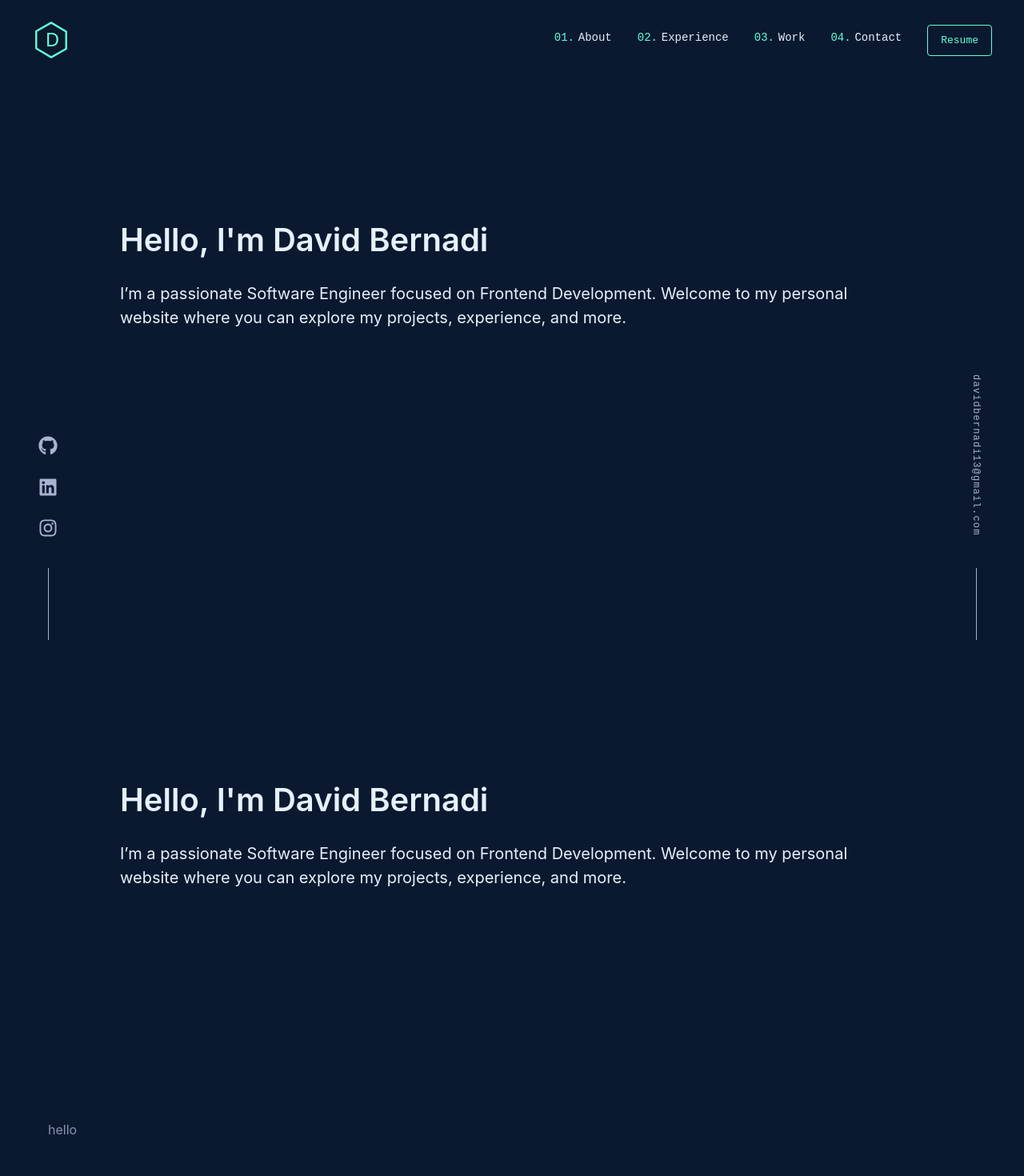
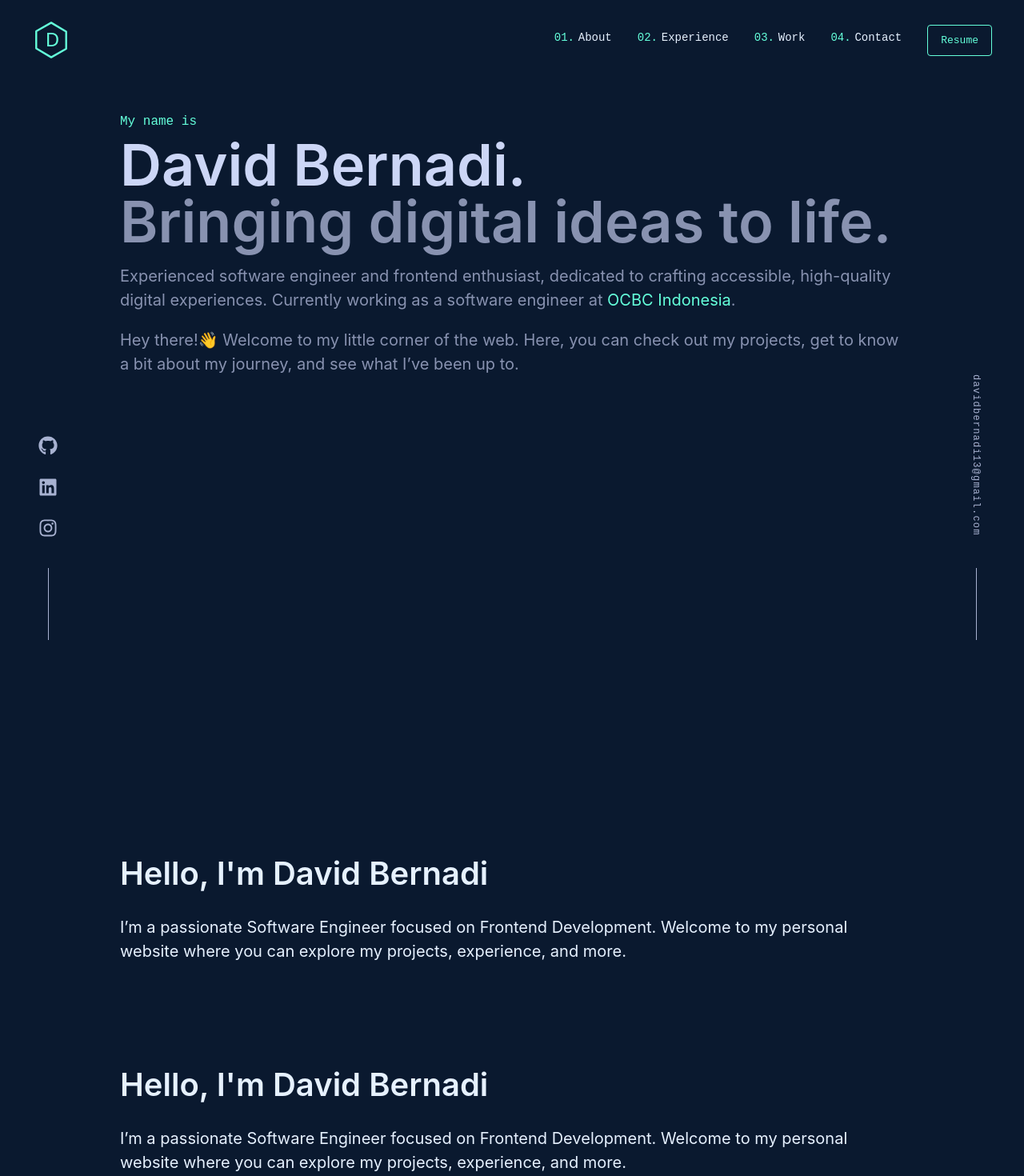
Before and after one commit to david1312/dav-webdev-personal, a Next.js app: page / in a window 1280 px wide. Shown: the top 1470 px of the page at 80% size. Built offline with nearby package versions, Linux system fonts and the light colour scheme.

Commit message:
intro content

```diff
--- /dev/null
+++ b/src/components/About/About.styles.tsx
@@ -0,0 +1,22 @@
+import styled from "@emotion/styled";
+
+export const IntroWrapper = styled.section`
+  padding-top: 20px;
+  margin-top: 100px;
+  font-font-family:
+  height: calc(100vh - 100px); /* Full height minus the header height */
+  text-align: left;
+  color: var(--white); /* Adjust text color as needed */
+`;
+
+export const IntroContent = styled.div`
+  h1 {
+    font-size: 2.5rem;
+    margin-bottom: 1rem;
+  }
+
+  p {
+    font-size: 1.25rem;
+    line-height: 1.5;
+  }
+`;
--- /dev/null
+++ b/src/components/About/About.tsx
@@ -0,0 +1,19 @@
+import React from "react";
+import { IntroWrapper, IntroContent } from "./About.styles";
+
+const About: React.FC = () => {
+  return (
+    <IntroWrapper>
+      <IntroContent>
+        <h1>{`Hello, I'm David Bernadi`}</h1>
+        <p>
+          I’m a passionate Software Engineer focused on Frontend Development.
+          Welcome to my personal website where you can explore my projects,
+          experience, and more.
+        </p>
+      </IntroContent>
+    </IntroWrapper>
+  );
+};
+
+export default About;
--- a/src/components/Intro/Intro.styles.tsx
+++ b/src/components/Intro/Intro.styles.tsx
@@ -1,20 +1,36 @@
 import styled from "@emotion/styled";
 
-export const IntroWrapper = styled.section`
-  display: flex;
-  align-items: center;
-  justify-content: center;
-  height: calc(100vh - 100px); /* Full height minus the header height */
+interface IntroStylesProps {
+  isMobile: boolean;
+}
+
+export const IntroWrapper = styled.section<IntroStylesProps>`
+  padding-top: ${({ isMobile }) => (isMobile ? "0" : "40px")};
+  margin-top: 100px;
+  height: 100vh;
   text-align: left;
-  color: var(--white); /* Adjust text color as needed */
 `;
 
-export const IntroContent = styled.div`
-  margin: 0 auto;
+export const IntroContent = styled.div<IntroStylesProps>`
+  h1 {
+    line-height: 1.1;
+    color: var(--lightest-slate);
+    font-size: ${({ isMobile }) => (isMobile ? "var(--fz-heading)" : "72px")};
+    font-family: var(--font-sans);
+    &.intro-desc {
+      line-height: 0.9;
+      color: var(--slate);
+    }
+  }
+  h4 {
+    color: var(--green);
+    font-family: var(--font-mono);
+    font-size: clamp(var(--fz-sm), 5vw, var(--fz-md));
+    font-weight: 400;
 
-  h1 {
-    font-size: 2.5rem;
-    margin-bottom: 1rem;
+    @media (max-width: 480px) {
+      margin: 0 0 20px 2px;
+    }
   }
 
   p {
--- a/src/components/Intro/Intro.tsx
+++ b/src/components/Intro/Intro.tsx
@@ -1,15 +1,29 @@
 import React from "react";
 import { IntroWrapper, IntroContent } from "./Intro.styles";
+import { useIsMobileContext } from "@/context/IsMobileContext";
+import Link from "next/link";
 
 const Intro: React.FC = () => {
+  const { isMobile } = useIsMobileContext();
   return (
-    <IntroWrapper>
-      <IntroContent>
-        <h1>{`Hello, I'm David Bernadi`}</h1>
+    <IntroWrapper isMobile={isMobile}>
+      <IntroContent isMobile={isMobile}>
+        <h4>My name is</h4>
+        <h1>David Bernadi.</h1>
+        <h1 className="intro-desc">Bringing digital ideas to life.</h1>
         <p>
-          I’m a passionate Software Engineer focused on Frontend Development.
-          Welcome to my personal website where you can explore my projects,
-          experience, and more.
+          Experienced software engineer and frontend enthusiast, dedicated to
+          crafting accessible, high-quality digital experiences. Currently
+          working as a software engineer at{" "}
+          <Link href={"xxx"} target="_blank" className="underline-animation">
+            OCBC Indonesia
+          </Link>
+          .
+        </p>
+        <p>
+          Hey there!👋 Welcome to my little corner of the web. Here, you can
+          check out my projects, get to know a bit about my journey, and see
+          what I’ve been up to.
         </p>
       </IntroContent>
     </IntroWrapper>
--- a/src/components/common/Hamburger/Hamburger.styles.tsx
+++ b/src/components/common/Hamburger/Hamburger.styles.tsx
@@ -23,7 +23,7 @@ export const HamburgerButton = styled.button<HamburgerProps>`
     width: 100%;
     height: 2px;
     background-color: var(--green);
-    transition: all 0.3s ease;
+    transition: var(--transition);
     position: relative;
     transform-origin: 1px;
 
@@ -93,7 +93,7 @@ export const Nav = styled.nav<HamburgerProps>`
     color: var(--green);
     font-size: var(--fz-md);
     text-decoration: none;
-    transition: background-color 0.3s ease, color 0.3s ease;
+    transition: var(--transition);
 
     &:hover {
       background-color: var(--green-tint);
--- a/src/pages/index.tsx
+++ b/src/pages/index.tsx
@@ -1,10 +1,13 @@
+import About from "@/components/About/About";
 import Intro from "@/components/Intro/Intro";
 
 export default function Home() {
   return (
     <main>
       <Intro />
-      <Intro />
+      <About />
+      <About />
+      <About />
     </main>
   );
 }
--- a/src/styles/GlobalStyle.tsx
+++ b/src/styles/GlobalStyle.tsx
@@ -66,11 +66,32 @@ const GlobalStyles = () => (
         position: absolute;
         z-index: 999;
         display: none;
-        transition: 0.5s ease;
+        transition: 0.5s var(--easing);
       }
 
       .blur-overlay.active {
         display: block;
+      }
+
+      .underline-animation {
+        position: relative;
+        color: var(--green);
+        text-decoration: none; /* Optional: remove default underline */
+
+        &::after {
+          content: "";
+          position: absolute;
+          left: 0;
+          bottom: 0;
+          width: 0;
+          height: 1px;
+          background-color: var(--green);
+          transition: width 0.3s var(--easing);
+        }
+
+        &:hover::after {
+          width: 100%;
+        }
       }
     `}
   />
```
